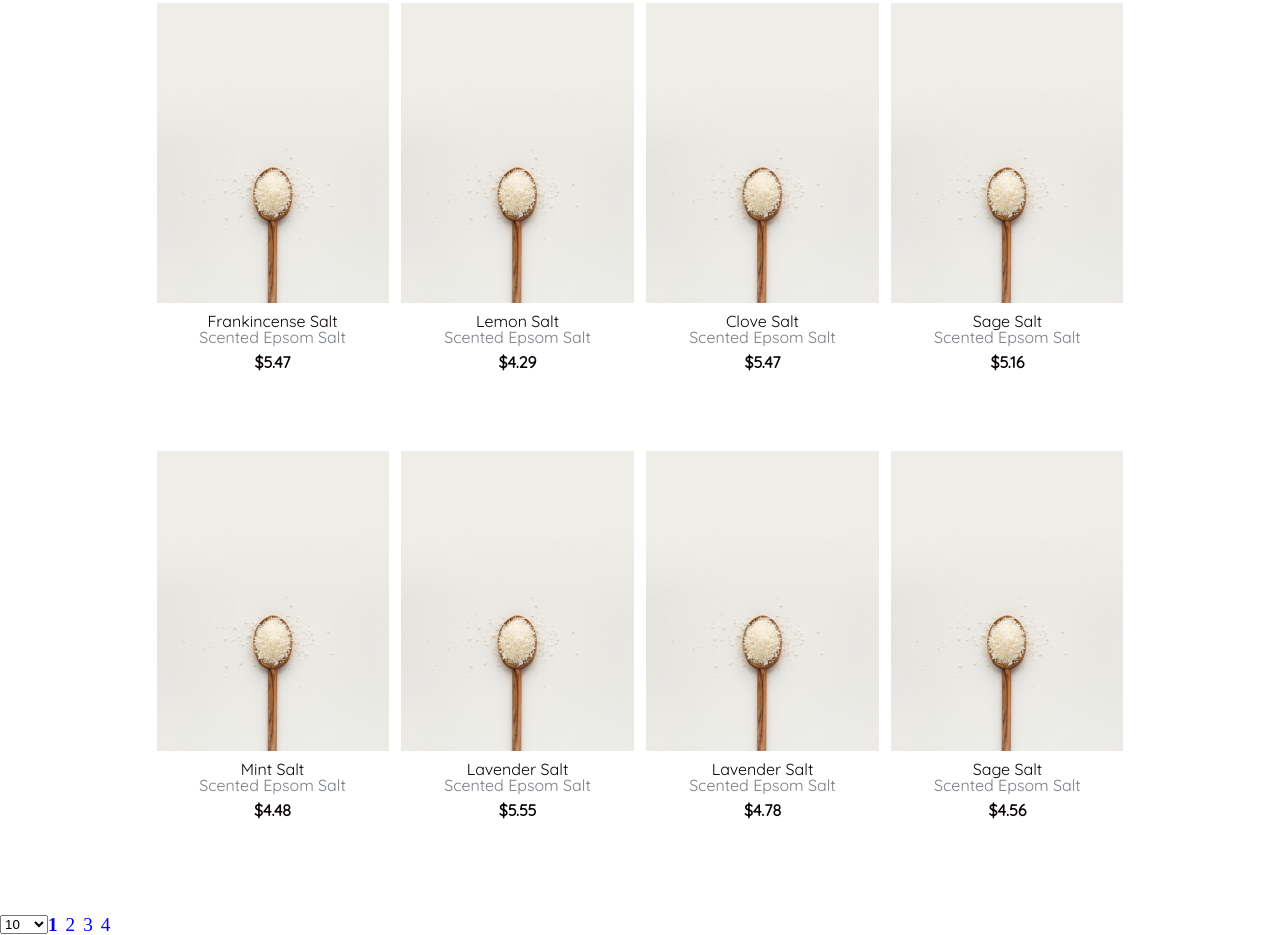
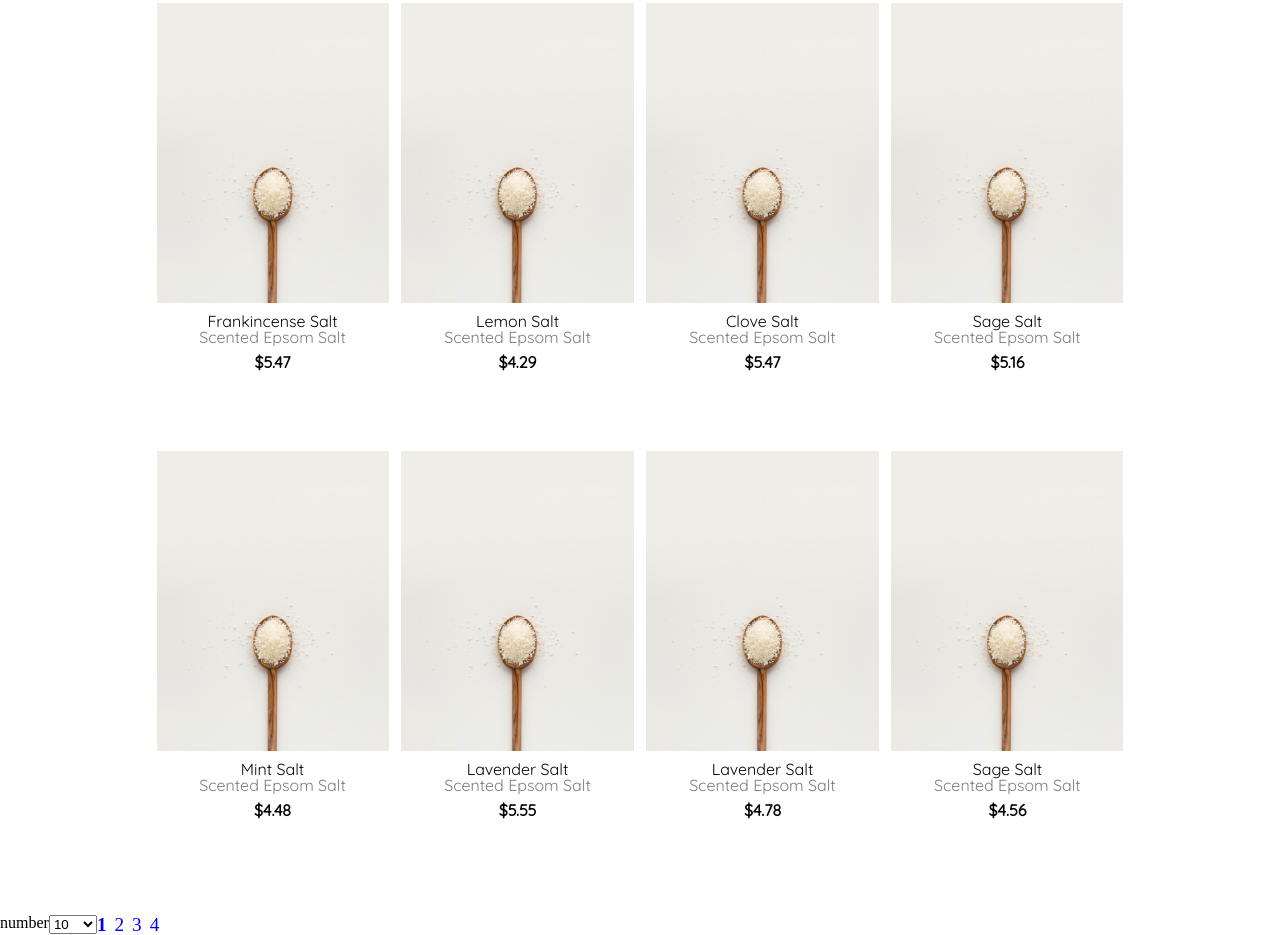
Before and after one commit to webwizard99/assignment-07, a plain HTML site: page store.html in a window 1280 px wide. Shown: the part 1885-2820 px from the top of the page. Drawn offline with Linux system fonts and the light colour scheme; a web font is replaced by a local one.

Commit message:
Add label for number selector.

```diff
--- a/store.html
+++ b/store.html
@@ -44,6 +44,7 @@
 
     </main>
     <section class="page-number-container">
+      <label for="number-selector">number</label>
       <select class="number-selector">
         <option class="number-option" value="10">10</option>
         <option class="number-option" value="20">20</option>
```
